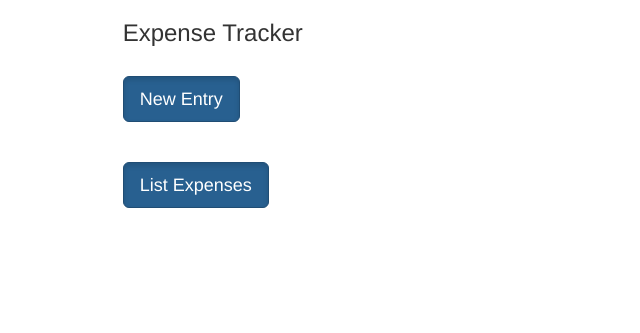
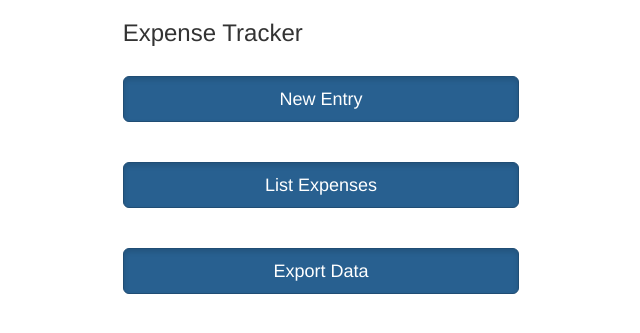
Before and after one commit to sajjanjyothi/thattukada, a Django app: template THATTUKADA/expenses/thattukada/templates/index.html in a window 1280 px wide. Shown: the top 333 px of the page, without its empty margins (319-959 px from the left). Run offline with Django 3.2, Linux system fonts and the light colour scheme; the template is opened without the code that fills it, so the values that code supplies are empty; some libraries are stand-ins or nearby versions.

Commit message:
Data export feature added

```diff
--- a/THATTUKADA/expenses/thattukada/templates/delete.html
+++ b/THATTUKADA/expenses/thattukada/templates/delete.html
@@ -28,12 +28,8 @@
     <form method="POST" action="newentry">
         {% csrf_token %}
         {% bootstrap_form form %}
-        {% buttons %}
-        <button type="submit" class="btn btn-primary">
-        {% bootstrap_icon "star" %} Delete
-        </button>
+        <button type="submit" class="btn btn-primary btn-lg active">Delete</button>
         <a href="{% url 'list' %}" class="btn btn-primary btn-lg active" role="button" aria-pressed="true"> Cancel </a>
-        {% endbuttons %}
     </form>
     </div>
 </body>
--- a/THATTUKADA/expenses/thattukada/templates/index.html
+++ b/THATTUKADA/expenses/thattukada/templates/index.html
@@ -17,12 +17,17 @@
         <h3> Expense Tracker </h3>
         <br>
         <div>
-        <a href="newentry" class="btn btn-primary btn-lg active" role="button" aria-pressed="true">New Entry</a>
+        <a href="newentry" class="btn btn-primary btn-lg active btn-block" role="button" aria-pressed="true">New Entry</a>
         </div>
         <br>
         <br>
         <div>
-        <a href="list" class="btn btn-primary btn-lg active" role="button" aria-pressed="true">List Expenses</a>
+        <a href="list" class="btn btn-primary btn-lg active btn-block" role="button" aria-pressed="true">List Expenses</a>
+        <div>
+        <br>
+        <br>
+        <div>
+        <a href="export" class="btn btn-primary btn-lg active btn-block" role="button" aria-pressed="true">Export Data</a>
         <div>
     </div>
 </body>
--- a/THATTUKADA/expenses/thattukada/templates/list.html
+++ b/THATTUKADA/expenses/thattukada/templates/list.html
@@ -105,7 +105,6 @@
     {% endfor %}
     </table>
     <h4> Total Balance {{total}}</h4>
-    <a href="{% url 'index'%}" > Home </a>
-
+    <a href="{% url 'index'%}" class="btn btn-primary btn-lg active" role="button" aria-pressed="true"> Home </a>
 </body>
 </html>
--- a/THATTUKADA/expenses/thattukada/templates/update.html
+++ b/THATTUKADA/expenses/thattukada/templates/update.html
@@ -28,12 +28,8 @@
     <form method="POST" action="newentry">
         {% csrf_token %}
         {% bootstrap_form form %}
-        {% buttons %}
-        <button type="submit" class="btn btn-primary">
-        {% bootstrap_icon "star" %} Update
-        </button>
+        <button type="submit" class="btn btn-primary btn-lg active">Update</button>
         <a href="{% url 'list' %}" class="btn btn-primary btn-lg active" role="button" aria-pressed="true"> Cancel </a>
-        {% endbuttons %}
     </form>
     </div>
 </div>
--- a/THATTUKADA/expenses/thattukada/urls.py
+++ b/THATTUKADA/expenses/thattukada/urls.py
@@ -9,4 +9,5 @@ urlpatterns = [
     url(r'^delete/(?P<pk>\d+)/', views.delete, name='delete'),
     url(r'^update/(?P<pk>\d+)/', views.update, name='update'),
     url(r'^search', views.search, name='search'),
+    url(r'^export', views.export, name='export'),
 ]
```
Also changed, not shown: THATTUKADA/expenses/thattukada/templates/new.html (+2 -6 lines), THATTUKADA/expenses/thattukada/views.py (+17 -0 lines).
